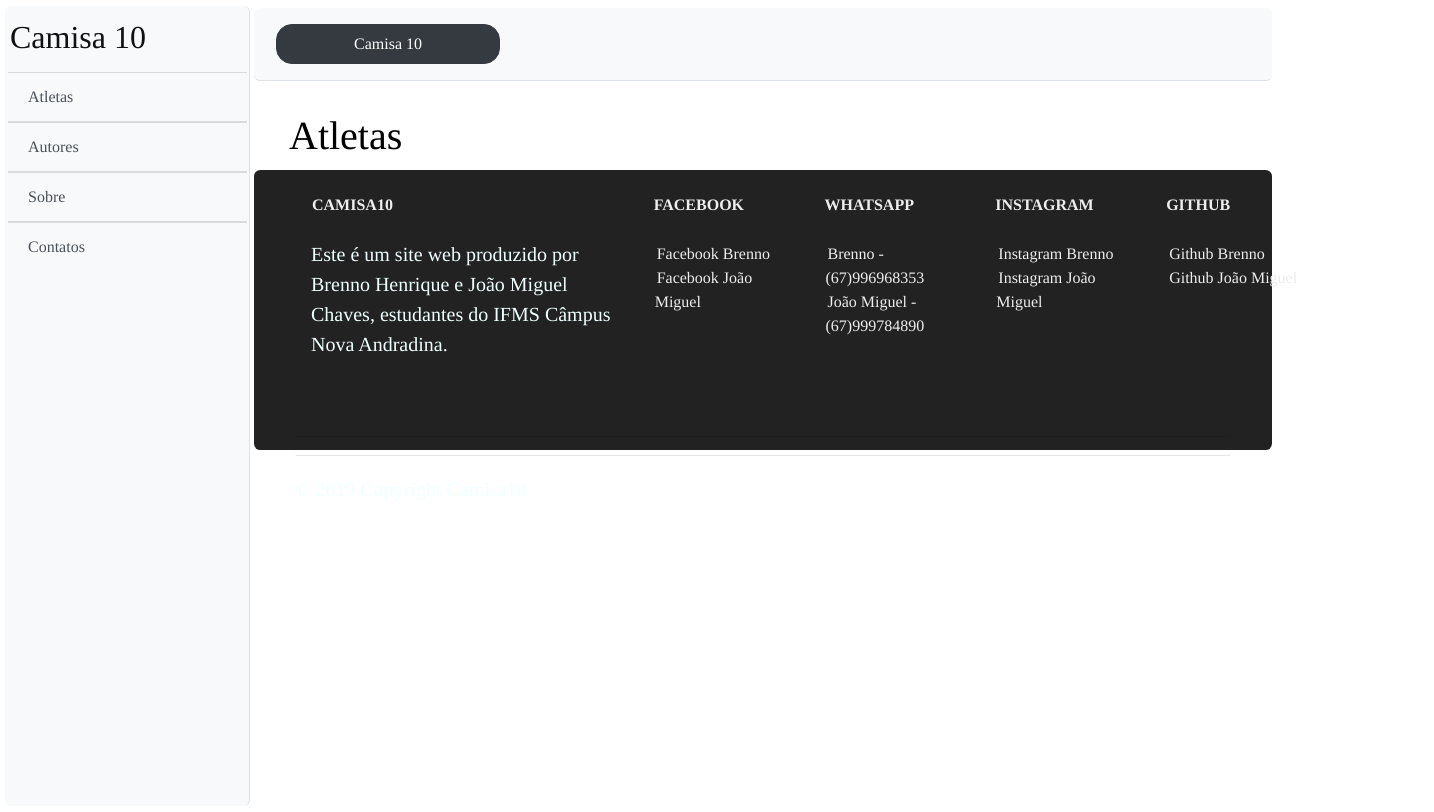
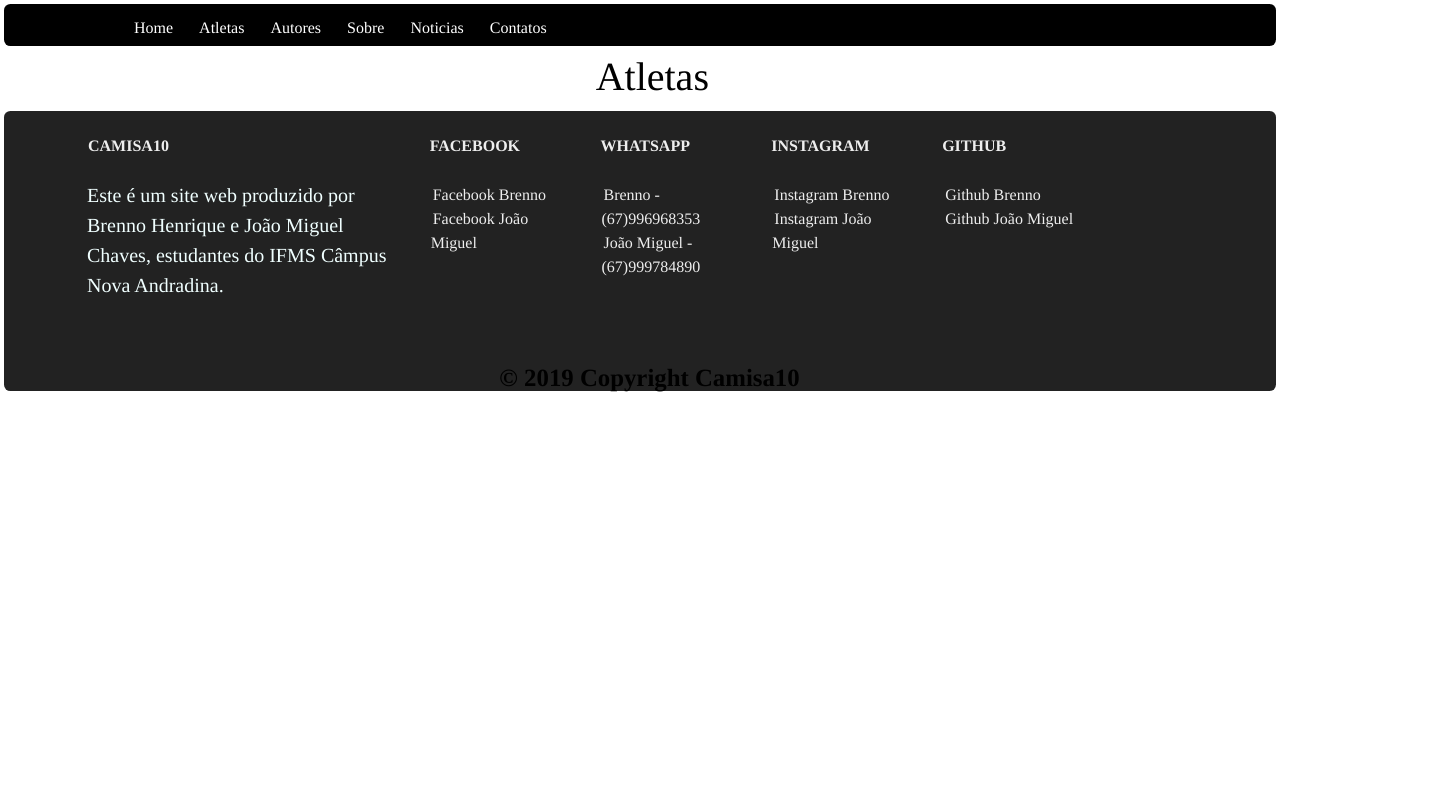
Before and after one commit to brennom14/camisa10, a website: page atletas.html in a window 1280 px wide. Shown: the whole page, 1434 px wide, since content can reach past the window. Drawn offline with Linux system fonts and the light colour scheme; no server answers.

Commit message:
Atualizando atletas

```diff
--- a/atletas.html
+++ b/atletas.html
@@ -23,34 +23,30 @@
 
 <body>
 
-  <div class="d-flex" id="wrapper">
+  <div class="menu">
+    <div class="menuint">
 
-    <!-- Sidebar -->
-    <div class="bg-light border-right" id="sidebar-wrapper">
-      <h2><a href="cadastro_login.html">Camisa 10</a></h2>
-      <div class="list-group list-group-flush">
-        <a href="atletas.html" class="list-group-item list-group-item-action bg-light">Atletas</a>
-        <a href="#" class="list-group-item list-group-item-action bg-light">Autores</a>
-        <a href="sobre.html" class="list-group-item list-group-item-action bg-light">Sobre</a>
-        <a href="contatos.html" class="list-group-item list-group-item-action bg-light">Contatos</a>
+      <ul id="menu">
+        <li><a href="">Home</a></li>
+        <li>
+          <a href="atletas.html">Atletas</a>
+        </li>
+        <li>
+          <a href="">Autores</a>
+        </li>
+        <li><a href="">Sobre</a></li>
+        <li>
+          <a href="">Noticias</a>
+        </li>
+        <li><a href="">Contatos</a></li>
+
+      </ul>
     </div>
   </div>
-    <!-- /#sidebar-wrapper -->
-
-    <!-- Page Content -->
-    <div id="page-content-wrapper">
-      <nav class="navbar navbar-expand-lg navbar-light bg-light border-bottom">
-        <p></p>
-        <div class="text-left"></div>
-        <button class="btn btn-dark" id="menu-toggle">Camisa 10</button>
-      </nav>
-      <br>
-      <!-- /#page-content-wrapper -->
       <h9>Atletas</h9>
       <div id="retorno">
 
         </div>
-        <!-- Footer -->
         <footer class="page-footer font-small stylish-color-dark pt-4">
 
           <!-- Footer Links -->
@@ -147,13 +143,10 @@
 
           </div>
           <!-- Footer Links -->
-
-    <hr>
-
-    <hr>
+          <h4 class="Copyright">© 2019 Copyright Camisa10</h4>
 
           <!-- Copyright -->
-   <p>© 2019 Copyright Camisa10</p>
+
           <!-- Copyright -->
 
         </footer>
```
Lines whose indentation alone changed are shown as unchanged.
